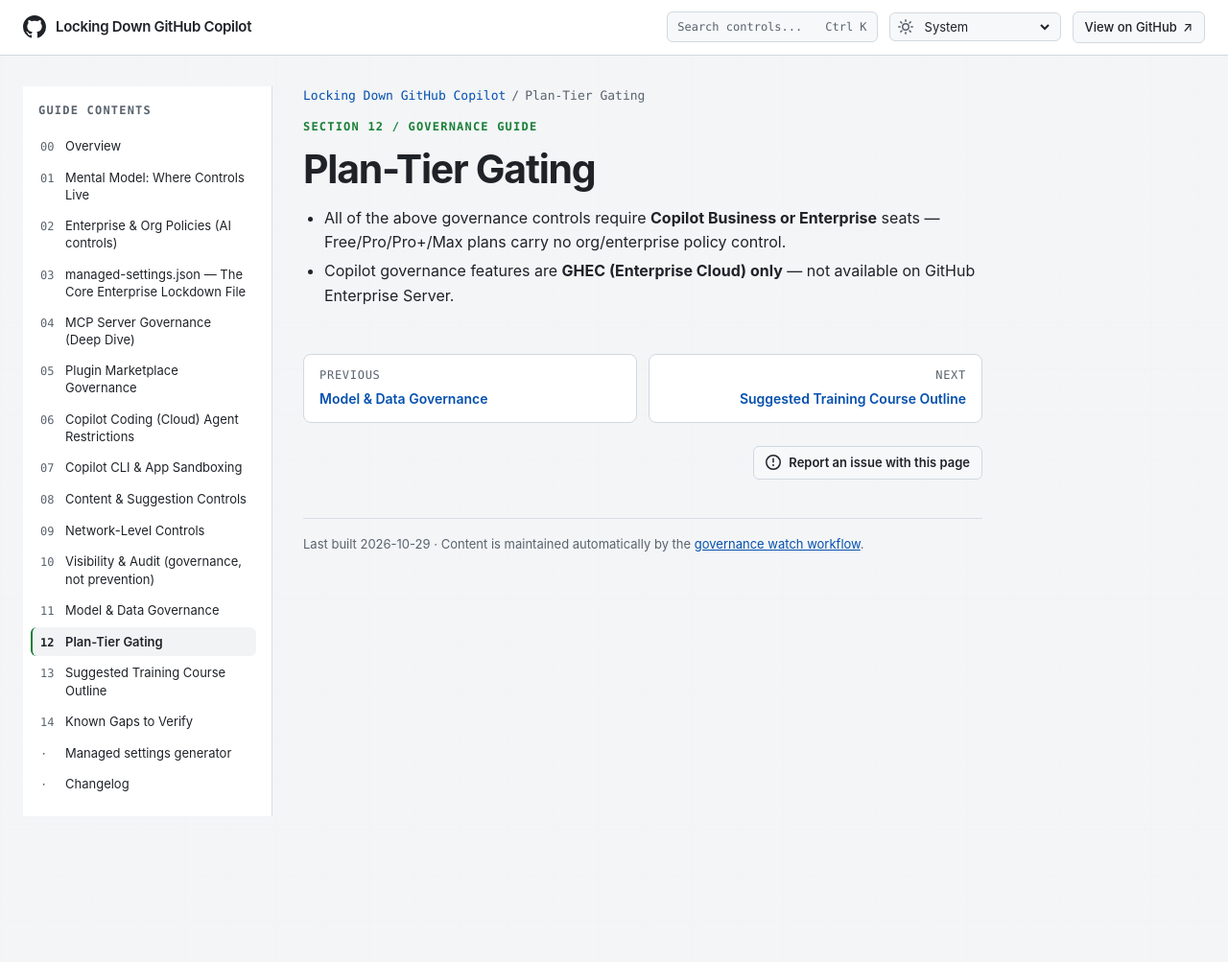
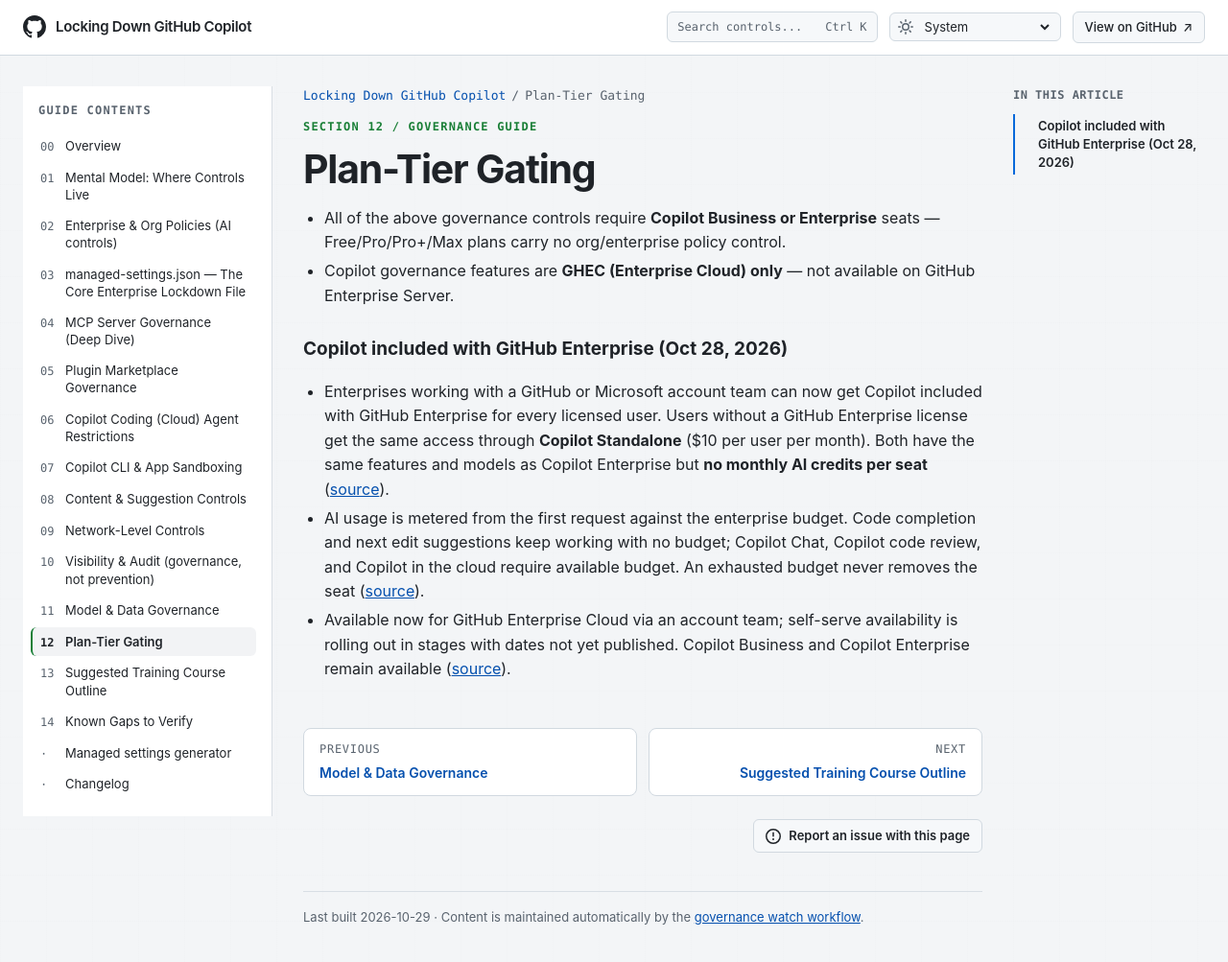
Before and after one commit to beardofedu/copilot-governance-training, a Jekyll site: the page built from docs/sections/plan-tier-gating.md, in a window 1280 px wide and 1031 px high. Shown: the top 1003 px of the window at 96% size. Built offline with Jekyll 4.4.1, drawn with Linux system fonts in a browser that asks for light colours.

Commit message:
Update Copilot governance documentation

```diff
--- a/docs/_data/governance-watch-state.json
+++ b/docs/_data/governance-watch-state.json
@@ -1,7 +1,7 @@
 {
   "sources": {
     "blog": {
-      "reviewed_through": "2026-10-22",
+      "reviewed_through": "2026-10-29",
       "note": "GitHub Blog and changelog. Backlog from 2026-09-20 through 2026-10-22 reviewed via web_fetch on the changelog index and September archive."
     },
     "docs": {
--- a/docs/sections/plan-tier-gating.md
+++ b/docs/sections/plan-tier-gating.md
@@ -10,3 +10,9 @@ last_reviewed: 2026-08-18
 
 - All of the above governance controls require **Copilot Business or Enterprise** seats — Free/Pro/Pro+/Max plans carry no org/enterprise policy control.
 - Copilot governance features are **GHEC (Enterprise Cloud) only** — not available on GitHub Enterprise Server.
+
+### Copilot included with GitHub Enterprise (Oct 28, 2026)
+
+- Enterprises working with a GitHub or Microsoft account team can now get Copilot included with GitHub Enterprise for every licensed user. Users without a GitHub Enterprise license get the same access through **Copilot Standalone** ($10 per user per month). Both have the same features and models as Copilot Enterprise but **no monthly AI credits per seat** ([source](https://github.blog/changelog/2026-10-28-github-enterprise-now-includes-access-to-github-copilot)).
+- AI usage is metered from the first request against the enterprise budget. Code completion and next edit suggestions keep working with no budget; Copilot Chat, Copilot code review, and Copilot in the cloud require available budget. An exhausted budget never removes the seat ([source](https://github.blog/changelog/2026-10-28-github-enterprise-now-includes-access-to-github-copilot)).
+- Available now for GitHub Enterprise Cloud via an account team; self-serve availability is rolling out in stages with dates not yet published. Copilot Business and Copilot Enterprise remain available ([source](https://github.blog/changelog/2026-10-28-github-enterprise-now-includes-access-to-github-copilot)).
```
Also changed, not shown: docs/sections/audit-visibility.md (+4 -0 lines), docs/sections/known-gaps.md (+7 -0 lines), docs/sections/mcp-governance.md (+4 -0 lines), docs/CHANGELOG.md.
